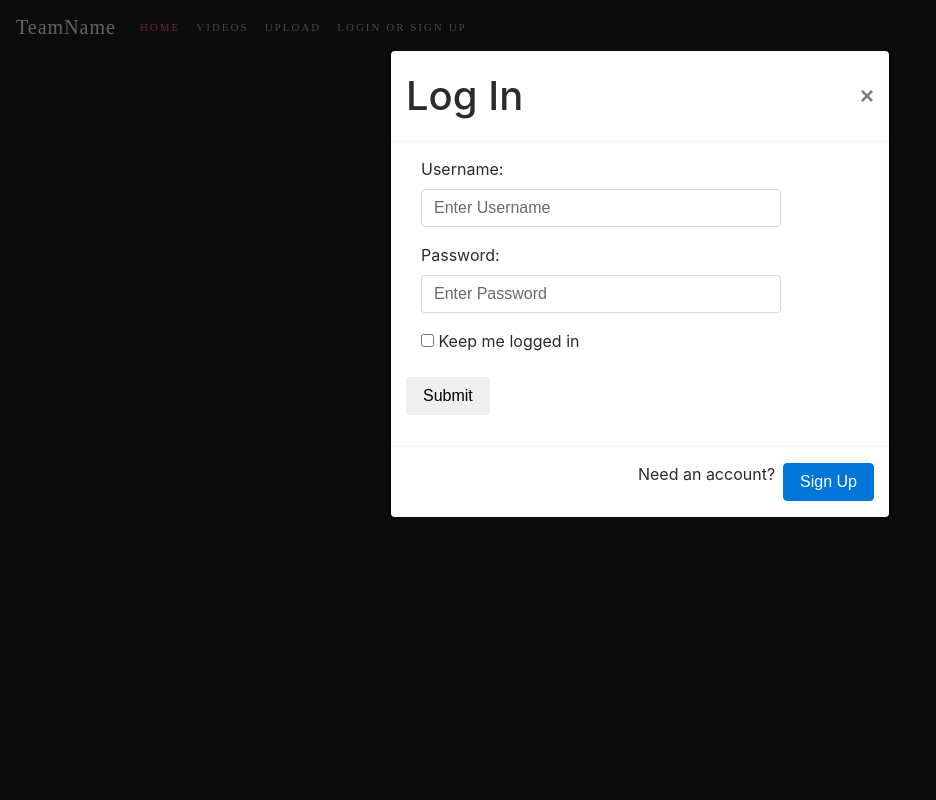
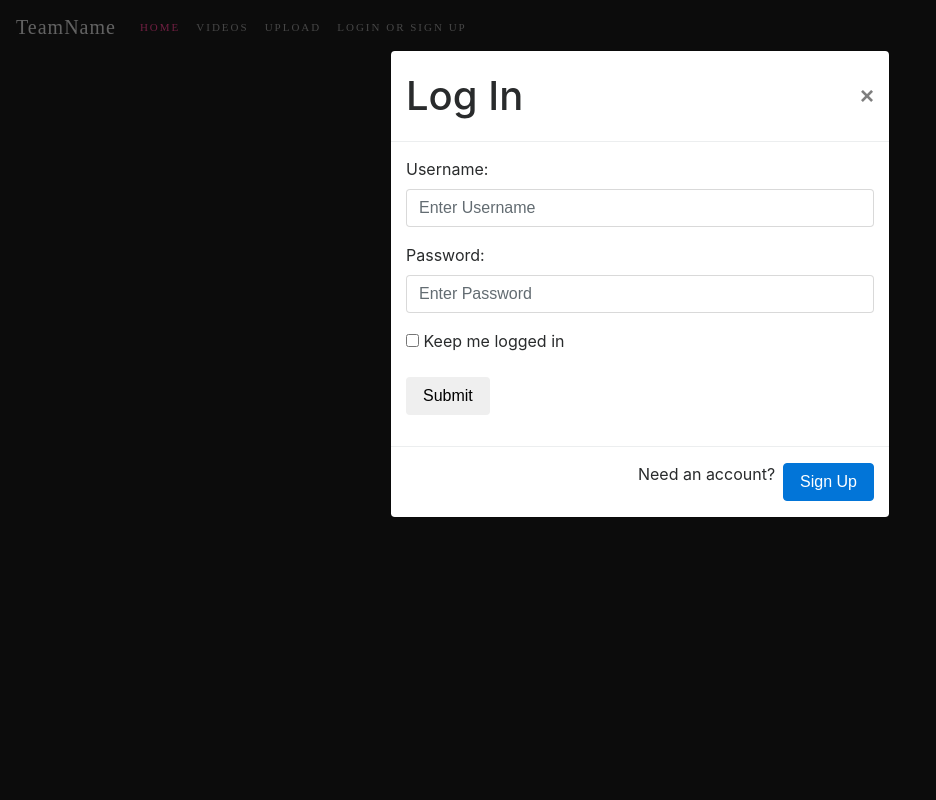
Before and after one commit to sayswai/facial-recognition-website-dashboard, a PHP site: page / in a window 1280 px wide, after a click on "LOGIN OR SIGN UP". Shown: the whole page, without its empty margins (0-936 px from the left). Run offline with PHP 8.4, Linux system fonts and the light colour scheme; some libraries are stand-ins or nearby versions.

Commit message:
unneeded formatting

```diff
--- a/index.php
+++ b/index.php
@@ -66,22 +66,16 @@
               <div class="modal-body">
                 <form class="form-horizontal">
                   <div class="form-group">
-                  <label class="col-sm-2" for="user">Username:</label>
-                  <div class="col-sm-10">
+                    <label for="user">Username:</label>
                       <input type="text" class="form-control" id="user" placeholder="Enter Username">
                   </div>
+                  <div class="form-group">
+                    <label for="pw">Password:</label>
+                      <input type="password" class="form-control" id="pw" placeholder="Enter Password">
                   </div>
                   <div class="form-group">
-                  <label class="col-sm-2" for="pw">Password:</label>
-                  <div class="col-sm-10">
-                    <input type="password" class="form-control" id="pw" placeholder="Enter Password">
-                  </div>
-                </div>
-                <div class="form-group">
-                  <div class="col-sm-offset-2 col-sm-10">
                       <div class="checkbox">
                         <label><input type="checkbox"> Keep me logged in</label>
-                    </div>
                       </div>
                   </div>
                   <button type="submit" class="btn btn-default col-sm-offset-2">Submit</button>
@@ -106,34 +100,24 @@
               <div class="modal-body">
                 <form class="form-horizontal">
                   <div class="form-group">
-                  <label class="col-sm-2" for="fname">First Name:</label>
-                  <div class="col-sm-10">
+                    <label for="fname">First Name:</label>
                       <input type="text" class="form-control" id="fname" placeholder="Enter First Name">
                   </div>
+                  <div class="form-group">
+                    <label for="lname">Last Name:</label>
+                      <input type="text" class="form-control" id="lname" placeholder="Enter Last Name">
                   </div>
                   <div class="form-group">
-                  <label class="col-sm-2" for="lname">Last Name:</label>
-                  <div class="col-sm-10">
-                    <input type="text" class="form-control" id="lname" placeholder="Enter Last Name">
-                  </div>
+                    <label for="uname">Username:</label>
+                      <input type="text" class="form-control" id="uname" placeholder="Enter Desired Username">
                   </div>
                   <div class="form-group">
-                  <label class="col-sm-2" for="uname">Username:</label>
-                  <div class="col-sm-10">
-                    <input type="text" class="form-control" id="uname" placeholder="Enter Desired Username">
-                  </div>
+                    <label for="pas">Password:</label>
+                      <input type="text" class="form-control" id="pas" placeholder="Enter Desired Password">
                   </div>
                   <div class="form-group">
-                  <label class="col-sm-2" for="pas">Password:</label>
-                  <div class="col-sm-10">
-                    <input type="text" class="form-control" id="pas" placeholder="Enter Desired Password">
-                  </div>
-                </div>
-                <div class="form-group">
-                  <label class="col-sm-2" for="pasc">Confirm Password:</label>
-                  <div class="col-sm-10">
+                    <label for="pasc">Confirm Password:</label>
                       <input type="text" class="form-control" id="pasc" placeholder="Retype Above Password">
-                  </div>
                   </div>
                   <button type="submit" class="btn btn-default col-sm-offset-2">Submit</button>
                 </form>
```
Lines whose indentation alone changed are shown as unchanged.
